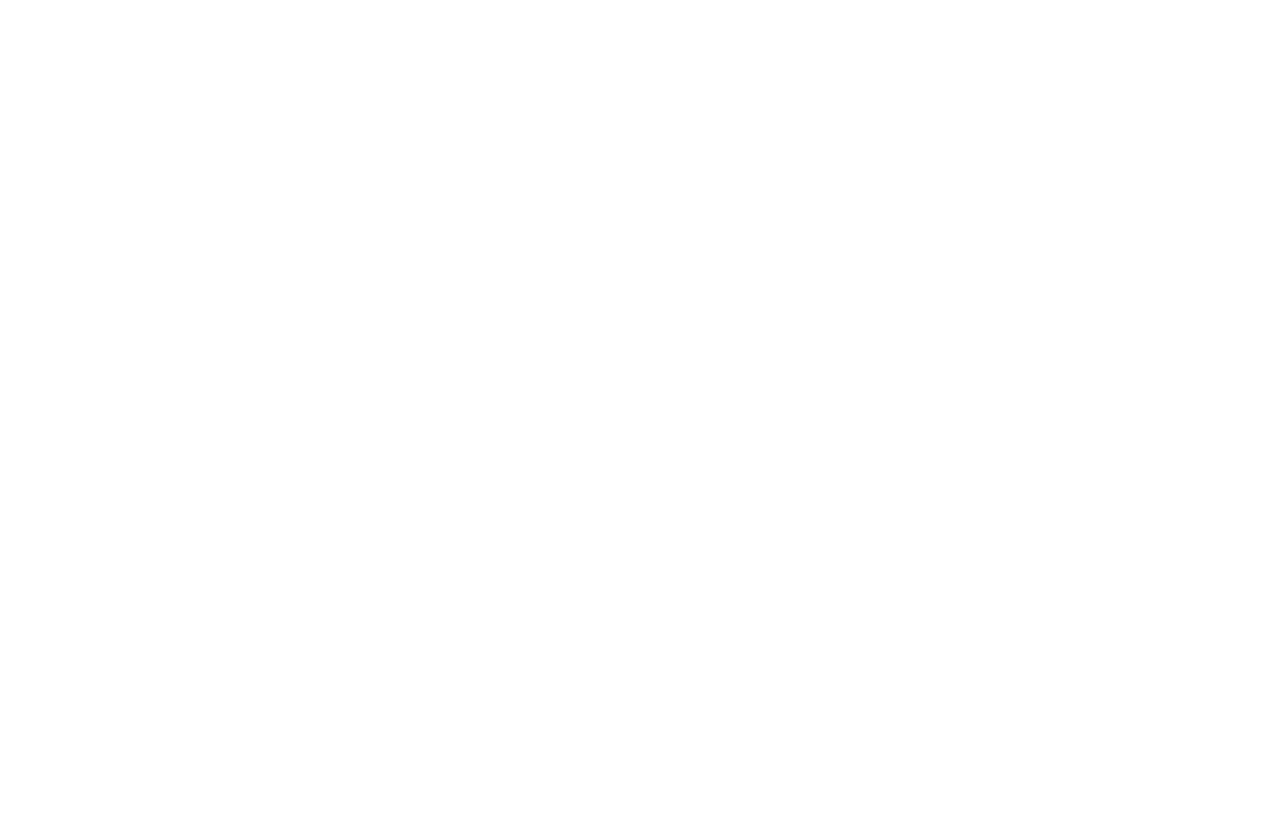
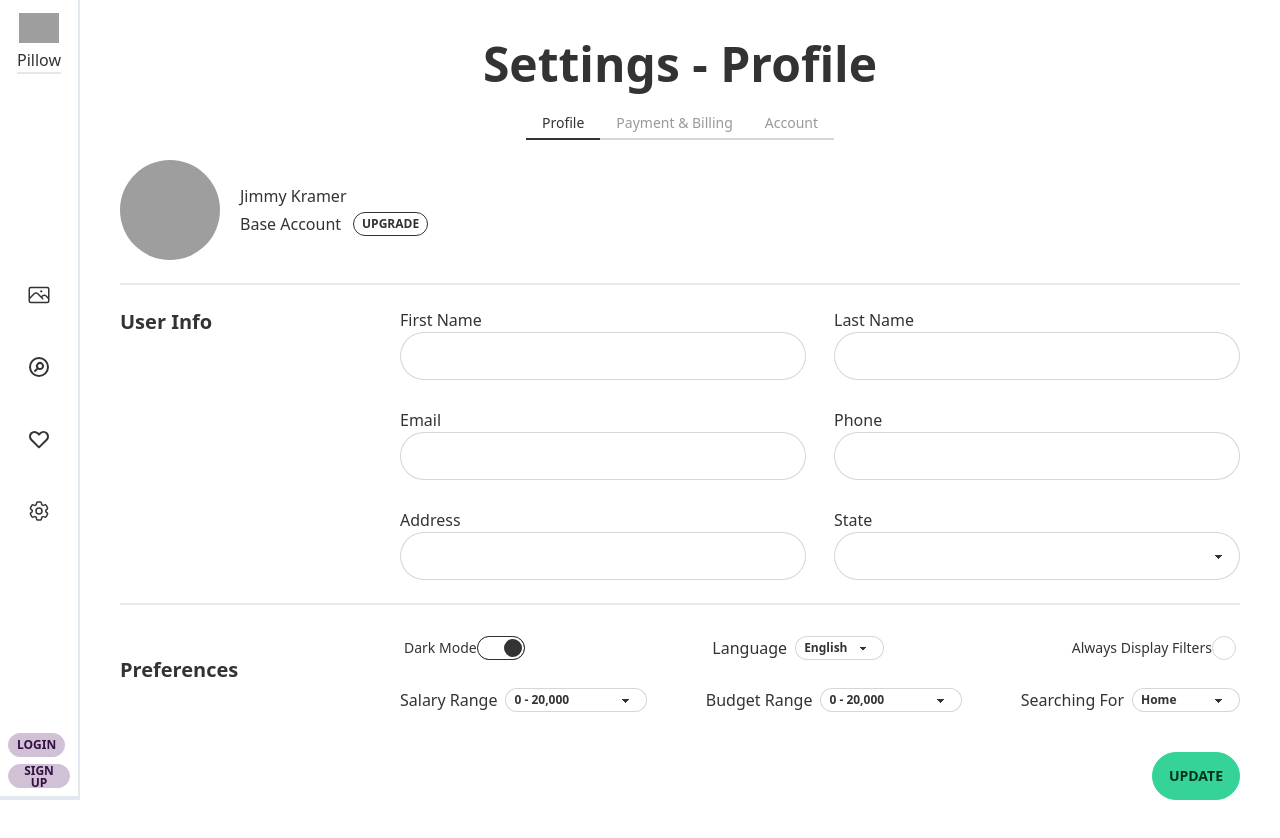
Before and after one commit to DariusDeah/realtor-app-2, a Next.js app in the folder client/: page /account/settings in a window 1280 px wide. Before the commit this address had no page. Before the commit the page ends 800 px from the top, so only its background shows below. Built offline with nearby package versions, Linux system fonts and the light colour scheme; grey boxes are pictures that could not be loaded.

Commit message:
profile settings page redesign

```diff
--- a/client/pages/account/settings.tsx
+++ b/client/pages/account/settings.tsx
@@ -1,5 +1,6 @@
+import Image from "next/image";
 import Router, { useRouter } from "next/router";
-import React, { useEffect } from "react";
+import React, { useEffect, useState } from "react";
 import Header from "../../components/Header";
 import { useAppSelector } from "../../redux";
 import { selectUser } from "../../redux/user.reducer";
@@ -9,78 +10,202 @@
 function settings({}: Props) {
   const user = useAppSelector(selectUser);
   const router = useRouter();
+  // const [currentTab, setCurrentTab] = useState(1);
 
-  useEffect(() => {
-    if (!user.user) {
-      router.push("/sign-up");
-    }
-  }, []);
-  return (
-    user.user && (
-      <div className="lg:flex">
-        <Header />
-        <section className="w-full flex flex-col items-center space-y-10">
-          <div className="w-full flex flex-col  items-center mt-6 space-y-6 ">
-            <h1 className="text-4xl font-semibold text-center  ">
-              {" "}
-              My Settings
-            </h1>
+  const ProfileTabContent = (
+    <div className="flex flex-col w-full   ">
+      <div className="flex">
+        <Image
+          src="https://images.unsplash.com/photo-1570295999919-56ceb5ecca61?ixlib=rb-4.0.3&ixid=MnwxMjA3fDB8MHxwaG90by1wYWdlfHx8fGVufDB8fHx8&auto=format&fit=crop&w=880&q=80"
+          width={100}
+          height={100}
+          className="rounded-full "
+        />
 
-            <div className="rounded-md flex text-white lg:w-2/5 justify-between bg-black p-3   ">
-              <span className="flex items-center space-x-3 ">
-                <img
-                  className="w-14 h-16 rounded-full"
-                  src={
-                    user.user.photoUrl ||
-                    "https://images.unsplash.com/photo-1536164261511-3a17e671d380?ixlib=rb-1.2.1&ixid=MnwxMjA3fDB8MHxwaG90by1wYWdlfHx8fGVufDB8fHx8&auto=format&fit=crop&w=982&q=80"
-                  }
-                  alt="avatar"
-                />
-                <span>
-                  <p className="text-xl font-semibold">{user.user.fullName}</p>
-                  <p>{user.user.email}</p>
-                </span>
-                <p>{user.user.membershipStatus}</p>
-              </span>
-              <button className=" w-fit">Logout</button>
+        <div className="flex flex-col justify-center ml-5 gap-1">
+          <p>Jimmy Kramer </p>
+          <div className="flex items-center gap-3">
+            <p>Base Account</p>
+            <button className=" btn btn-outline btn-xs">Upgrade</button>
           </div>
         </div>
+      </div>
+      <div className="divider"></div>
 
-          <div className="w-full flex flex-col  items-center space-y-3  ">
-            <h1 className="text-4xl font-semibold ">Location </h1>
-            <div className="rounded-md  grid lg:grid-cols-3 grid-cols-2 lg:flex-col lg:w-2/5 justify-between bg-black p-3 ">
-              <span>
-                <label htmlFor="">Address</label>
-                <input type="text" className="input" />
-              </span>
-              <span>
-                <label htmlFor="city">City</label>
-                <input type="text" className="input" id="city" />
-              </span>
-              <span>
-                <label htmlFor="state">State</label>
+      {/* inputs */}
+      <div className="lg:flex justify-between ">
+        <h2 className="font-semibold text-xl mb-3 lg:mb-0">User Info</h2>
+        <section className=" grid grid-cols-2 gap-7 lg:w-3/4">
+          <div className="flex flex-col justify-start ">
+            <label htmlFor="firstName">First Name</label>
             <input
               type="text"
-                  value={user.user.state}
-                  className="input"
-                  id="state"
+              className="input input-bordered"
+              name="firstName"
             />
-              </span>
           </div>
+          <div className="flex flex-col justify-start">
+            <label htmlFor="firstName">Last Name</label>
+            <input type="text" className="input input-bordered" />
           </div>
-
-          <h1 className="text-4xl font-semibold">Preferences</h1>
-          <div className="rounded-md flex text-white lg:w-2/5 w-full justify-between bg-black p-3">
-            <div className="btn-group ">
-              <button className="btn-square btn hover:bg-white ">
-                Light☀️
-              </button>
-              <button className="btn-square btn hover:bg-white">Dark🌙</button>
+          <div className="flex flex-col justify-start">
+            <label htmlFor="firstName">Email</label>
+            <input type="text" className="input input-bordered" />
           </div>
+          <div className="flex flex-col justify-start">
+            <label htmlFor="firstName">Phone</label>
+            <input type="text" className="input input-bordered" />
+          </div>
+          <div className="flex flex-col justify-start">
+            <label htmlFor="firstName">Address</label>
+            <input type="text" className="input input-bordered" />
+          </div>
+          <div className="flex flex-col justify-start">
+            <label htmlFor="firstName">State</label>
+            <select className="select select-bordered w-full ">
+              <option disabled selected></option>
+              <option value="AL">Alabama</option>
+              <option value="AK">Alaska</option>
+              <option value="AZ">Arizona</option>
+              <option value="AR">Arkansas</option>
+              <option value="CA">California</option>
+              <option value="CO">Colorado</option>
+              <option value="CT">Connecticut</option>
+              <option value="DE">Delaware</option>
+              <option value="DC">District Of Columbia</option>
+              <option value="FL">Florida</option>
+              <option value="GA">Georgia</option>
+              <option value="HI">Hawaii</option>
+              <option value="ID">Idaho</option>
+              <option value="IL">Illinois</option>
+              <option value="IN">Indiana</option>
+              <option value="IA">Iowa</option>
+              <option value="KS">Kansas</option>
+              <option value="KY">Kentucky</option>
+              <option value="LA">Louisiana</option>
+              <option value="ME">Maine</option>
+              <option value="MD">Maryland</option>
+              <option value="MA">Massachusetts</option>
+              <option value="MI">Michigan</option>
+              <option value="MN">Minnesota</option>
+              <option value="MS">Mississippi</option>
+              <option value="MO">Missouri</option>
+              <option value="MT">Montana</option>
+              <option value="NE">Nebraska</option>
+              <option value="NV">Nevada</option>
+              <option value="NH">New Hampshire</option>
+              <option value="NJ">New Jersey</option>
+              <option value="NM">New Mexico</option>
+              <option value="NY">New York</option>
+              <option value="NC">North Carolina</option>
+              <option value="ND">North Dakota</option>
+              <option value="OH">Ohio</option>
+              <option value="OK">Oklahoma</option>
+              <option value="OR">Oregon</option>
+              <option value="PA">Pennsylvania</option>
+              <option value="RI">Rhode Island</option>
+              <option value="SC">South Carolina</option>
+              <option value="SD">South Dakota</option>
+              <option value="TN">Tennessee</option>
+              <option value="TX">Texas</option>
+              <option value="UT">Utah</option>
+              <option value="VT">Vermont</option>
+              <option value="VA">Virginia</option>
+              <option value="WA">Washington</option>
+              <option value="WV">West Virginia</option>
+              <option value="WI">Wisconsin</option>
+              <option value="WY">Wyoming</option>
+            </select>
           </div>
         </section>
       </div>
-    )
+      {/* inputs */}
+      <div className="divider"></div>
+      <div className="lg:flex justify-between items-center">
+        <h2 className="font-semibold text-xl mb-3 lg:mb-0">Preferences</h2>
+        <div className="lg:flex justify-between lg:w-3/4 flex-wrap gap-x-10 gap-5">
+          <div className="form-control">
+            <label className="label cursor-pointer">
+              <span className="label-text">Dark Mode</span>
+              <input type="checkbox" className="toggle" checked />
+            </label>
+          </div>
+          <div className="flex items-center lg:gap-x-2 ">
+            <label htmlFor="Lang">Language</label>
+            <select className="select select-xs select-bordered  ">
+              <option value="English">English</option>
+              <option value="Spanish">Spanish</option>
+              <option value="French">French</option>
+            </select>
+          </div>
+          <div className="form-control">
+            <label className="label cursor-pointer">
+              <span className="label-text">Always Display Filters</span>
+              <input type="checkbox" className="checkbox" />
+            </label>
+          </div>
+          <div className="flex items-center lg:gap-x-2 ">
+            <label htmlFor="salary range">Salary Range</label>
+            <select className="select select-xs select-bordered  ">
+              <option value="0-20,000">0 - 20,000</option>
+              <option value="20,000-40,000">20,000 - 40,000</option>
+              <option value="40,000 - 80,000">40,000 - 80,000</option>
+              <option value=" 80,000 - 100,000+"> 80,000 - 100,000+</option>
+            </select>
+          </div>
+          <div className="flex items-center lg:gap-x-2 ">
+            <label htmlFor="budger">Budget Range</label>
+            <select className="select select-xs select-bordered  ">
+              <option value="0-20,000">0 - 20,000</option>
+              <option value="20,000-40,000">20,000 - 40,000</option>
+              <option value="40,000 - 80,000">40,000 - 80,000</option>
+              <option value=" 80,000 - 100,000+"> 80,000 - 100,000+</option>
+            </select>
+          </div>
+          <div className="flex items-center lg:gap-x-2 ">
+            <label htmlFor="Lang">Searching For</label>
+            <select className="select select-xs select-bordered  ">
+              <option value="Home">Home</option>
+              <option value="Condo">Condo</option>
+              <option value="Apartment">Apartment</option>
+            </select>
+          </div>
+        </div>
+      </div>
+    </div>
+  );
+  useEffect(() => {
+    // if (!user.user) {
+    //   router.push("/sign-up");
+    // }
+  }, []);
+  return user.user ? (
+    <div className="lg:flex">
+      <Header />
+      <section className="w-full flex flex-col items-center space-y-10"></section>
+    </div>
+  ) : (
+    <div className="lg:flex">
+      <Header />
+      <section className="w-full flex  flex-col lg:m-10 gap-5 ">
+        <section className=" flex flex-col items-center gap-5">
+          <h1 className="text-3xl lg:text-5xl font-semibold">
+            Settings - Profile
+          </h1>
+          <div className="tabs ">
+            <a className="tab tab-bordered tab-active">Profile </a>
+            <a className="tab tab-bordered ">Payment {"&"} Billing</a>
+            <a className="tab tab-bordered">Account </a>
+          </div>
+        </section>
+        <section className=" flex flex-col gap-10">
+          <div>{ProfileTabContent}</div>
+          <div className="w-full flex justify-end">
+            <button className=" btn   btn-success text-end ">Update</button>
+          </div>
+        </section>
+      </section>
+    </div>
   );
 }
 
```
Lines whose indentation alone changed are shown as unchanged.
